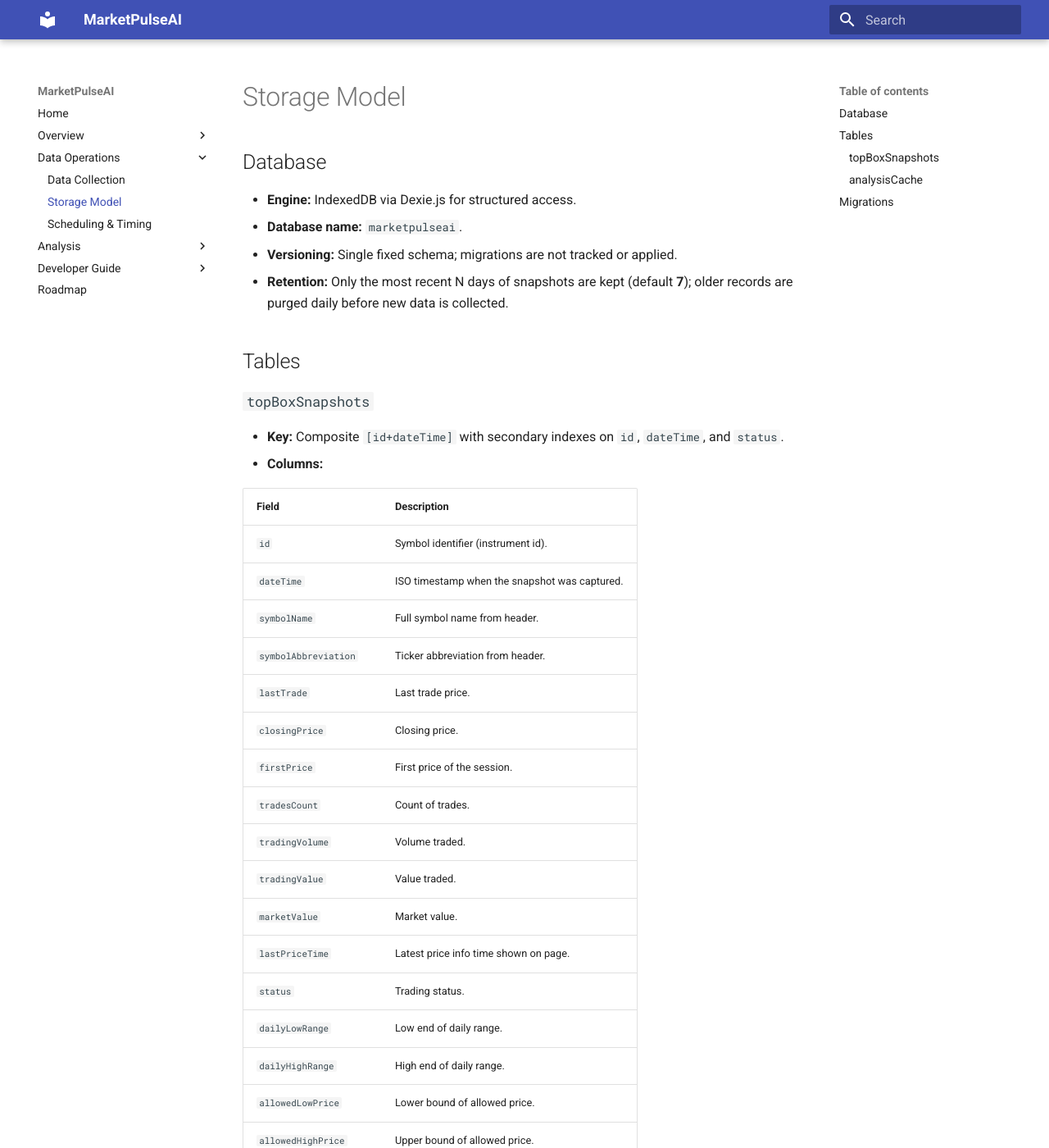
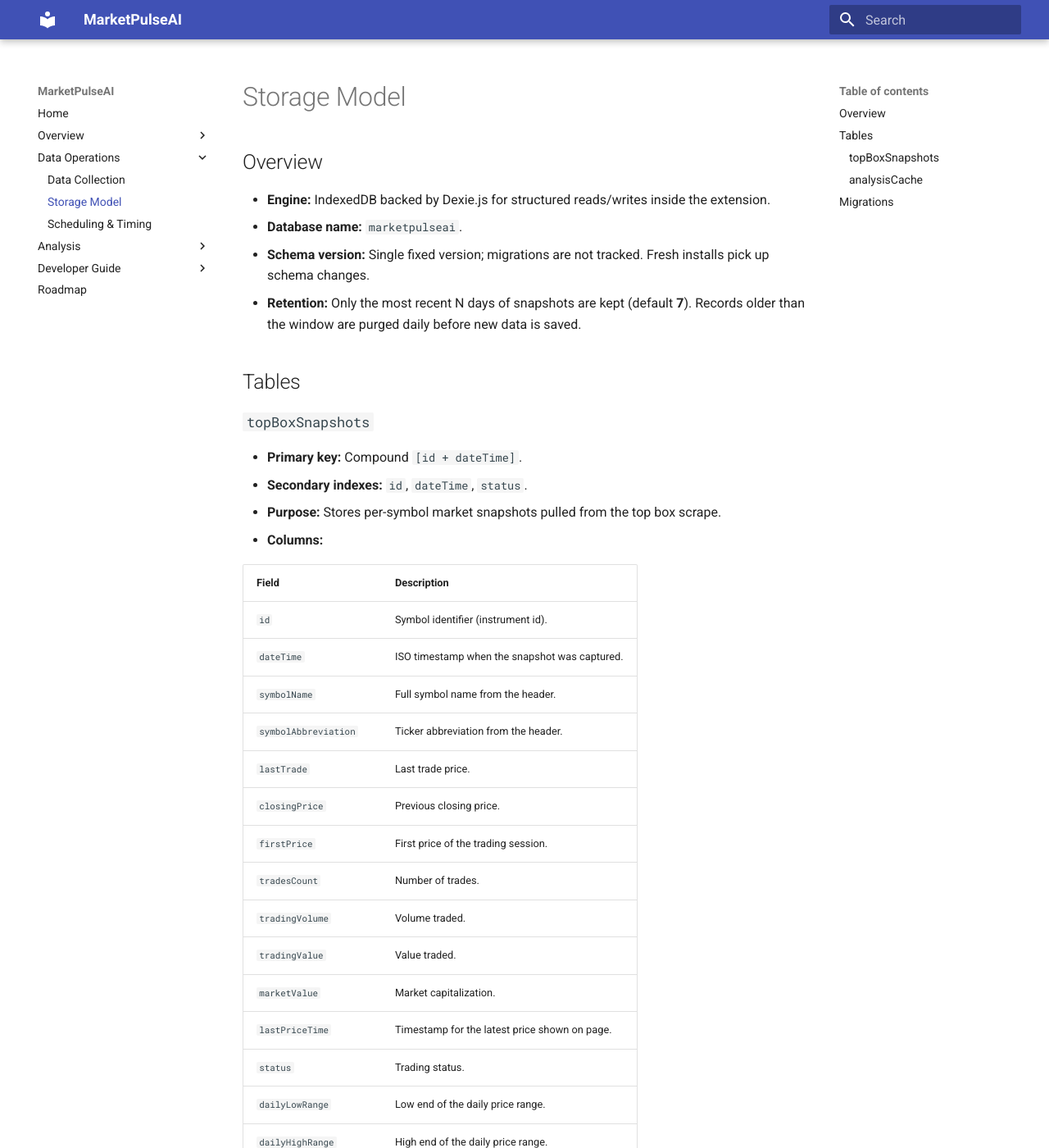
Before and after one commit to shari-ar/MarketPulseAI, an MkDocs documentation site: the page built from docs/storage.md, in a window 1280 px wide and 1400 px high. Shown: the whole window at 82% size. Built offline with MkDocs 1.6.1 and Material for MkDocs 9.7.7, drawn with Linux system fonts in a browser that asks for light colours; some of the changed text lies outside the part shown.

Commit message:
Rewrite storage documentation

```diff
--- a/docs/storage.md
+++ b/docs/storage.md
@@ -1,58 +1,61 @@
 # Storage Model
 
-## Database
+## Overview
 
-- **Engine:** IndexedDB via Dexie.js for structured access.
+- **Engine:** IndexedDB backed by Dexie.js for structured reads/writes inside the extension.
 - **Database name:** `marketpulseai`.
-- **Versioning:** Single fixed schema; migrations are not tracked or applied.
-- **Retention:** Only the most recent N days of snapshots are kept (default **7**); older records are purged daily before new data is collected.
+- **Schema version:** Single fixed version; migrations are not tracked. Fresh installs pick up schema changes.
+- **Retention:** Only the most recent N days of snapshots are kept (default **7**). Records older than the window are purged daily before new data is saved.
 
 ## Tables
 
 ### `topBoxSnapshots`
 
-- **Key:** Composite `[id+dateTime]` with secondary indexes on `id`, `dateTime`, and `status`.
+- **Primary key:** Compound `[id + dateTime]`.
+- **Secondary indexes:** `id`, `dateTime`, `status`.
+- **Purpose:** Stores per-symbol market snapshots pulled from the top box scrape.
 - **Columns:**
 
 | Field                  | Description                                   |
 | ---------------------- | --------------------------------------------- |
 | `id`                   | Symbol identifier (instrument id).            |
 | `dateTime`             | ISO timestamp when the snapshot was captured. |
-| `symbolName`           | Full symbol name from header.                 |
-| `symbolAbbreviation`   | Ticker abbreviation from header.              |
+| `symbolName`           | Full symbol name from the header.             |
+| `symbolAbbreviation`   | Ticker abbreviation from the header.          |
 | `lastTrade`            | Last trade price.                             |
-| `closingPrice`         | Closing price.                                |
-| `firstPrice`           | First price of the session.                   |
-| `tradesCount`          | Count of trades.                              |
+| `closingPrice`         | Previous closing price.                       |
+| `firstPrice`           | First price of the trading session.           |
+| `tradesCount`          | Number of trades.                             |
 | `tradingVolume`        | Volume traded.                                |
 | `tradingValue`         | Value traded.                                 |
-| `marketValue`          | Market value.                                 |
-| `lastPriceTime`        | Latest price info time shown on page.         |
+| `marketValue`          | Market capitalization.                        |
+| `lastPriceTime`        | Timestamp for the latest price shown on page. |
 | `status`               | Trading status.                               |
-| `dailyLowRange`        | Low end of daily range.                       |
-| `dailyHighRange`       | High end of daily range.                      |
-| `allowedLowPrice`      | Lower bound of allowed price.                 |
-| `allowedHighPrice`     | Upper bound of allowed price.                 |
-| `shareCount`           | Number of outstanding shares.                 |
+| `dailyLowRange`        | Low end of the daily price range.             |
+| `dailyHighRange`       | High end of the daily price range.            |
+| `allowedLowPrice`      | Lower bound of the allowed price range.       |
+| `allowedHighPrice`     | Upper bound of the allowed price range.       |
+| `shareCount`           | Outstanding shares.                           |
 | `baseVolume`           | Base volume.                                  |
 | `floatingShares`       | Floating shares percentage.                   |
-| `averageMonthlyVolume` | Average volume over past month.               |
+| `averageMonthlyVolume` | Average traded volume over the past month.    |
 | `realBuyVolume`        | Individual investors' buy volume.             |
 | `realSellVolume`       | Individual investors' sell volume.            |
 | `legalBuyVolume`       | Institutional buy volume.                     |
 | `legalSellVolume`      | Institutional sell volume.                    |
 | `totalBuyVolume`       | Combined buy volume.                          |
 | `totalSellVolume`      | Combined sell volume.                         |
-| `realBuyCount`         | Individual buy orders count.                  |
-| `realSellCount`        | Individual sell orders count.                 |
-| `legalBuyCount`        | Institutional buy orders count.               |
-| `legalSellCount`       | Institutional sell orders count.              |
+| `realBuyCount`         | Count of individual buy orders.               |
+| `realSellCount`        | Count of individual sell orders.              |
+| `legalBuyCount`        | Count of institutional buy orders.            |
+| `legalSellCount`       | Count of institutional sell orders.           |
 | `totalBuyCount`        | Combined buy orders count.                    |
 | `totalSellCount`       | Combined sell orders count.                   |
 
 ### `analysisCache`
 
-- **Key:** `symbol`.
+- **Primary key:** `symbol`.
+- **Purpose:** Tracks analysis freshness to avoid reprocessing unchanged symbols.
 - **Columns:**
 
 | Field            | Description                                    |
@@ -62,4 +65,4 @@
 
 ## Migrations
 
-- Not used. The database stays on one schema version, so upgrades rely on fresh installs rather than data migrations.
+- Not used. Schema updates ship through extension updates; stale data is cleared by reinstalling or by the retention sweep.
```
